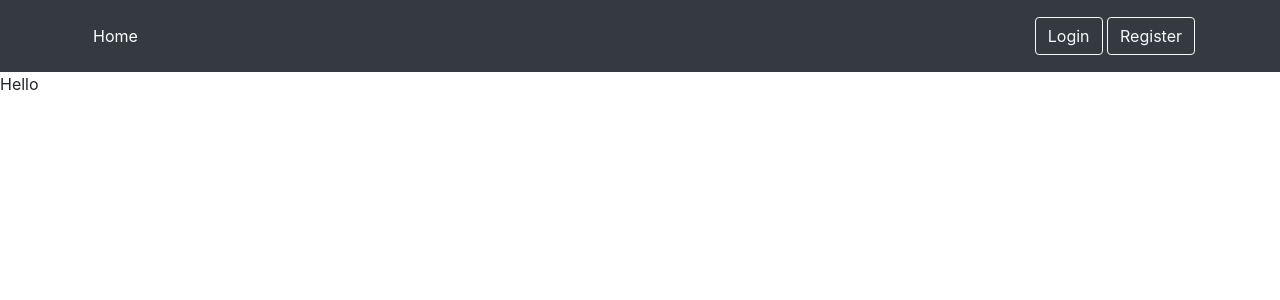
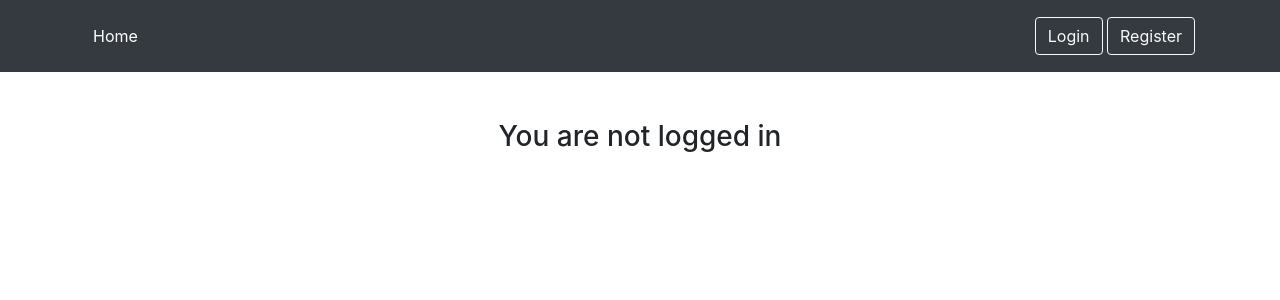
Before and after one commit to M0-AR/svelte-auth, a Svelte app: page / in a window 1280 px wide. Shown: the top 300 px of the page. Built offline with nearby package versions, Linux system fonts and the light colour scheme; no server answers.

Commit message:
Home Page

```diff
--- a/src/pages/Home.svelte
+++ b/src/pages/Home.svelte
@@ -1 +1,16 @@
-Hello
+<script>
+    import {onMount} from 'svelte';
+    import axios from 'axios';
+
+    let message = 'You are not logged in';
+
+    onMount(async () => {
+        const {data} = await axios.get('http://localhost:8000/api/user');
+
+        message = `Hi ${data.first_name} ${data.last_name}`;
+    });
+</script>
+
+<div class="container mt-5 text-center">
+   <h3>{message}</h3>
+</div>
```
